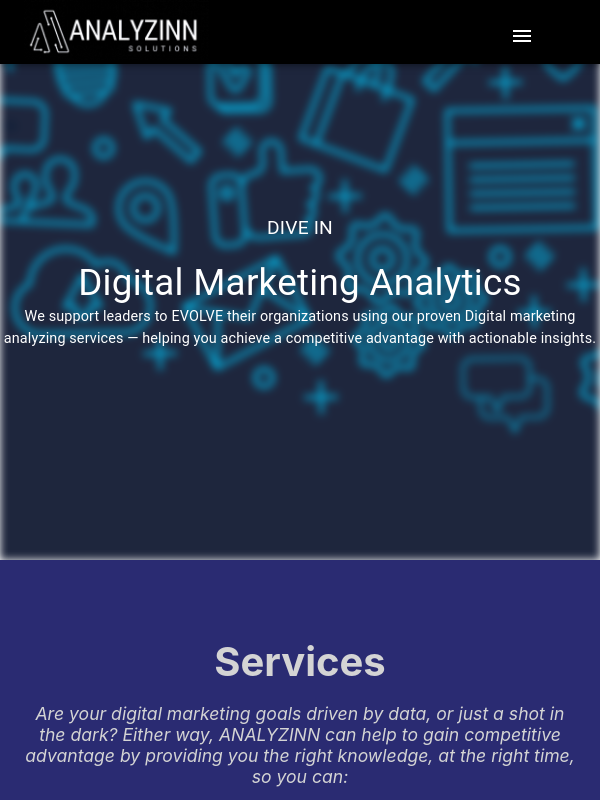
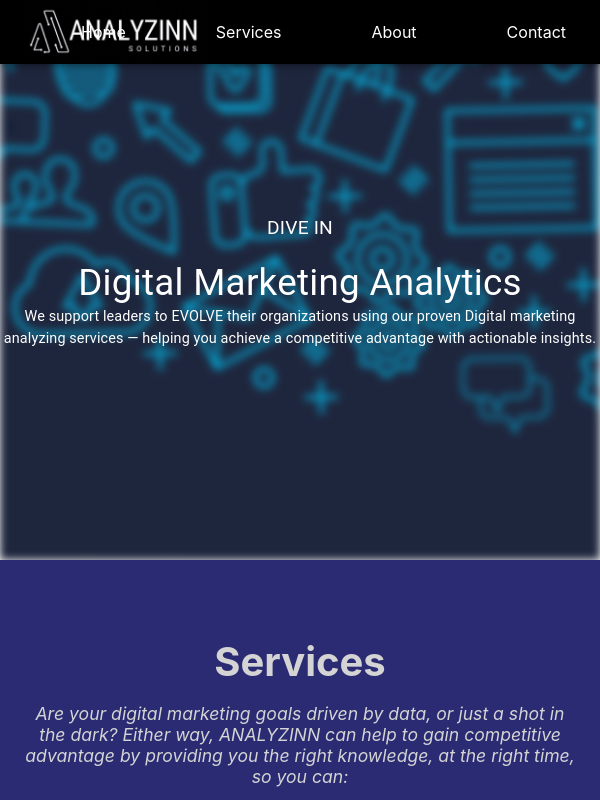
Before and after one commit to talhaha1/Front-End-react-project, a React (Create React App) app: page / in a window 600 px wide. Shown: the top 800 px of the page. Built offline with nearby package versions, Linux system fonts and the light colour scheme.

Commit message:
menu-icon

```diff
--- a/src/Components/NavBar/responsive.css
+++ b/src/Components/NavBar/responsive.css
@@ -1,10 +1,14 @@
 /* Responsive styles */
 @media (max-width: 600px) {
   .menu-icon {
-      display: block;
+      display: block; /* Show the menu icon on mobile screens */
+      justify-content: flex-end;
+      position: absolute;
+      right: 70px;
+      top: 16px;
   }
   .nav-links {
-      display: none;
+      display: none; /* Hide the navigation links on mobile screens */
   }
   .text-on-image .subtitle {
       font-size: 1rem;
@@ -18,6 +22,12 @@
 }
 
 @media (min-width: 600px) {
+  .menu-icon {
+      display: none; /* Hide the menu icon on tablet and larger screens */
+  }
+  .nav-links {
+      display: flex; /* Show the navigation links on tablet and larger screens */
+  }
   .text-on-image .subtitle {
       font-size: 1.2rem;
   }
```
Lines whose indentation alone changed are shown as unchanged.
